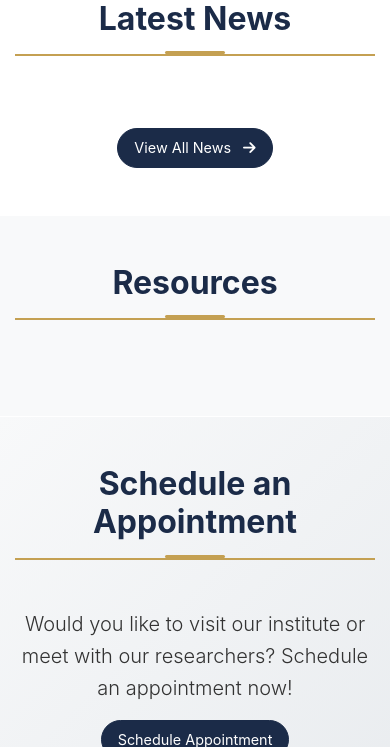
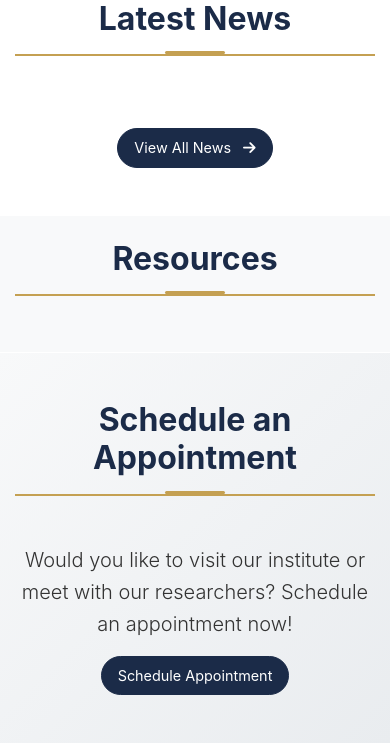
Before and after one commit to SmaylovSerikbay/historystate, a Django app: page /en/ in a window 390 px wide. Shown: the part 872-1619 px from the top of the page. Run offline with Django 5.2, Linux system fonts and the light colour scheme; data that the repository does not hold is empty; some libraries are stand-ins or nearby versions.

Commit message:
Refactor resources section with minimalist design and improved responsiveness

```diff
--- a/templates/main/home.html
+++ b/templates/main/home.html
@@ -167,19 +167,16 @@
 </section>
 
 <!-- Resources Section -->
-<section class="resources-section py-5">
+<section class="resources-section py-4">
     <div class="container">
         <h2 class="section-title text-center">{% trans "Resources" %}</h2>
         <div class="resources-list">
             {% for resource in resources %}
-            <a href="{{ resource.url }}" class="resource-link" target="_blank">
-                <div class="resource-item">
-                    <div class="resource-icon">
-                        <img src="{{ resource.image.url }}" alt="{{ resource.title }}">
-                    </div>
-                    <span class="resource-name">{{ resource.title }}</span>
-                    <i class="fas fa-external-link-alt"></i>
+            <a href="{{ resource.url }}" class="resource-link" target="_blank" rel="noopener">
+                <div class="resource-icon">
+                    <img src="{{ resource.image.url }}" alt="{{ resource.title }}">
                 </div>
+                <span class="resource-name">{{ resource.title }}</span>
             </a>
             {% endfor %}
         </div>
@@ -841,84 +838,93 @@
     /* Resources Section */
     .resources-section {
         background: var(--light-bg);
-        padding: 3rem 0;
+        padding: 2rem 0;
+    }
+
+    .resources-section .section-title {
+        margin-bottom: 2rem;
     }
 
     .resources-list {
-        display: grid;
-        grid-template-columns: repeat(auto-fill, minmax(250px, 1fr));
-        gap: 1rem;
-        margin-top: 2rem;
+        display: flex;
+        justify-content: center;
+        align-items: center;
+        gap: 2rem;
+        flex-wrap: wrap;
     }
 
     .resource-link {
+        display: flex;
+        flex-direction: column;
+        align-items: center;
         text-decoration: none;
         color: var(--text-color);
+        text-align: center;
+        width: 120px;
+        transition: transform 0.2s;
     }
 
-    .resource-item {
-        display: flex;
-        align-items: center;
-        padding: 0.75rem;
-        background: white;
-        border-radius: 8px;
-        transition: background-color 0.2s;
-        gap: 1rem;
-        border: 1px solid rgba(0, 0, 0, 0.05);
-    }
-
-    .resource-item:hover {
-        background: rgba(var(--primary-color-rgb), 0.05);
+    .resource-link:hover {
+        transform: translateY(-3px);
     }
 
     .resource-icon {
-        width: 32px;
-        height: 32px;
-        flex-shrink: 0;
+        width: 64px;
+        height: 64px;
+        margin-bottom: 0.5rem;
+        padding: 0.5rem;
+        background: white;
+        border-radius: 12px;
+        box-shadow: 0 2px 8px rgba(0,0,0,0.05);
     }
 
     .resource-icon img {
         width: 100%;
         height: 100%;
         object-fit: contain;
-        border-radius: 4px;
     }
 
     .resource-name {
-        flex-grow: 1;
-        font-size: 0.95rem;
+        font-size: 0.9rem;
         font-weight: 500;
+        line-height: 1.2;
     }
 
-    .resource-item i {
-        color: var(--primary-color);
-        font-size: 0.85rem;
-        opacity: 0.7;
-    }
+    @media (max-width: 768px) {
+        .resources-list {
+            gap: 1.5rem;
+        }
 
-    @media (max-width: 991.98px) {
-        .resources-list {
-            grid-template-columns: repeat(auto-fill, minmax(200px, 1fr));
+        .resource-link {
+            width: 100px;
+        }
+
+        .resource-icon {
+            width: 56px;
+            height: 56px;
+        }
+
+        .resource-name {
+            font-size: 0.85rem;
         }
     }
 
     @media (max-width: 576px) {
         .resources-list {
-            grid-template-columns: 1fr;
-            gap: 0.5rem;
+            gap: 1rem;
         }
 
-        .resource-item {
-            padding: 0.5rem;
+        .resource-link {
+            width: 80px;
         }
 
         .resource-icon {
-            width: 24px;
-            height: 24px;
+            width: 48px;
+            height: 48px;
         }
 
         .resource-name {
-            font-size: 0.9rem;
+            font-size: 0.8rem;
         }
     }
 
```
